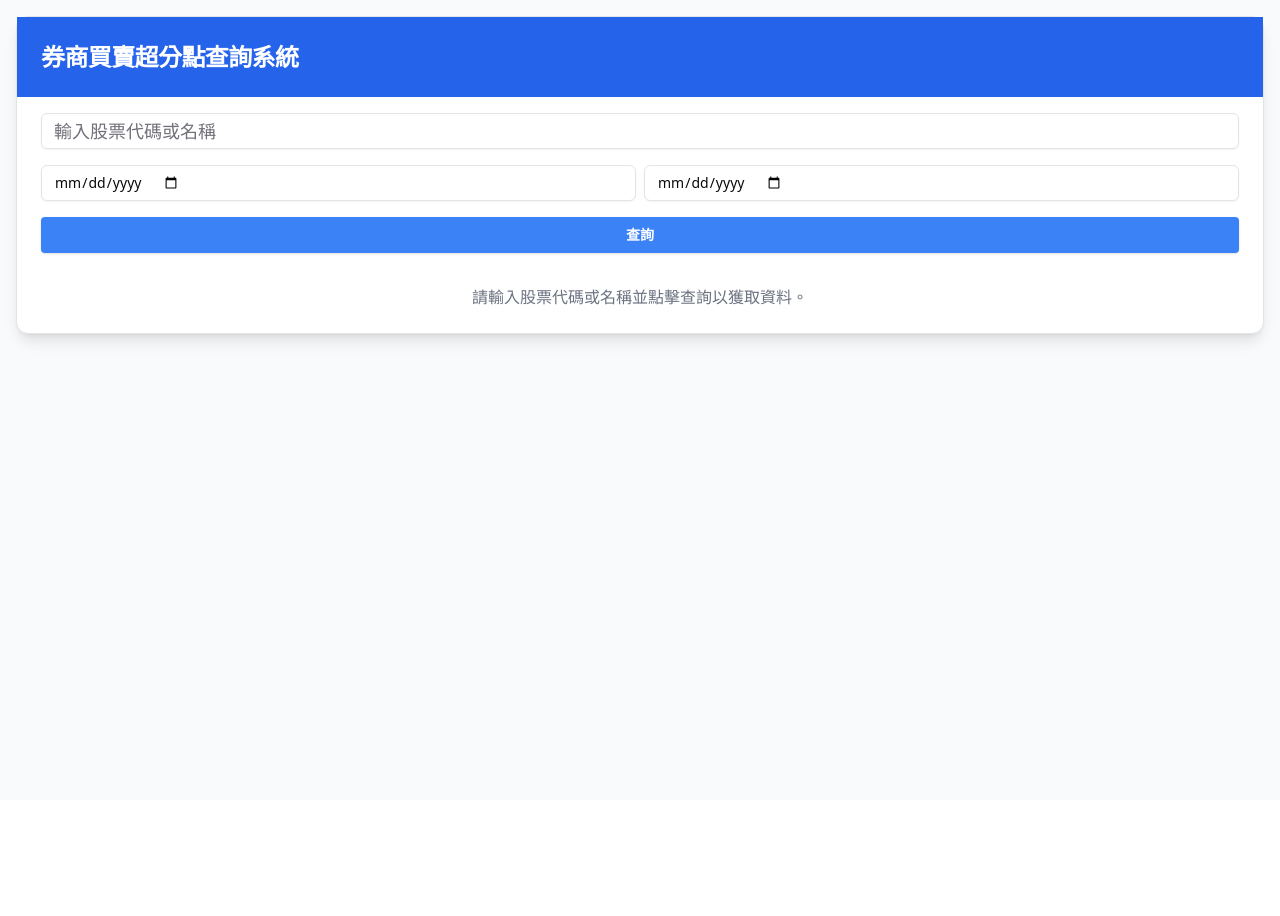
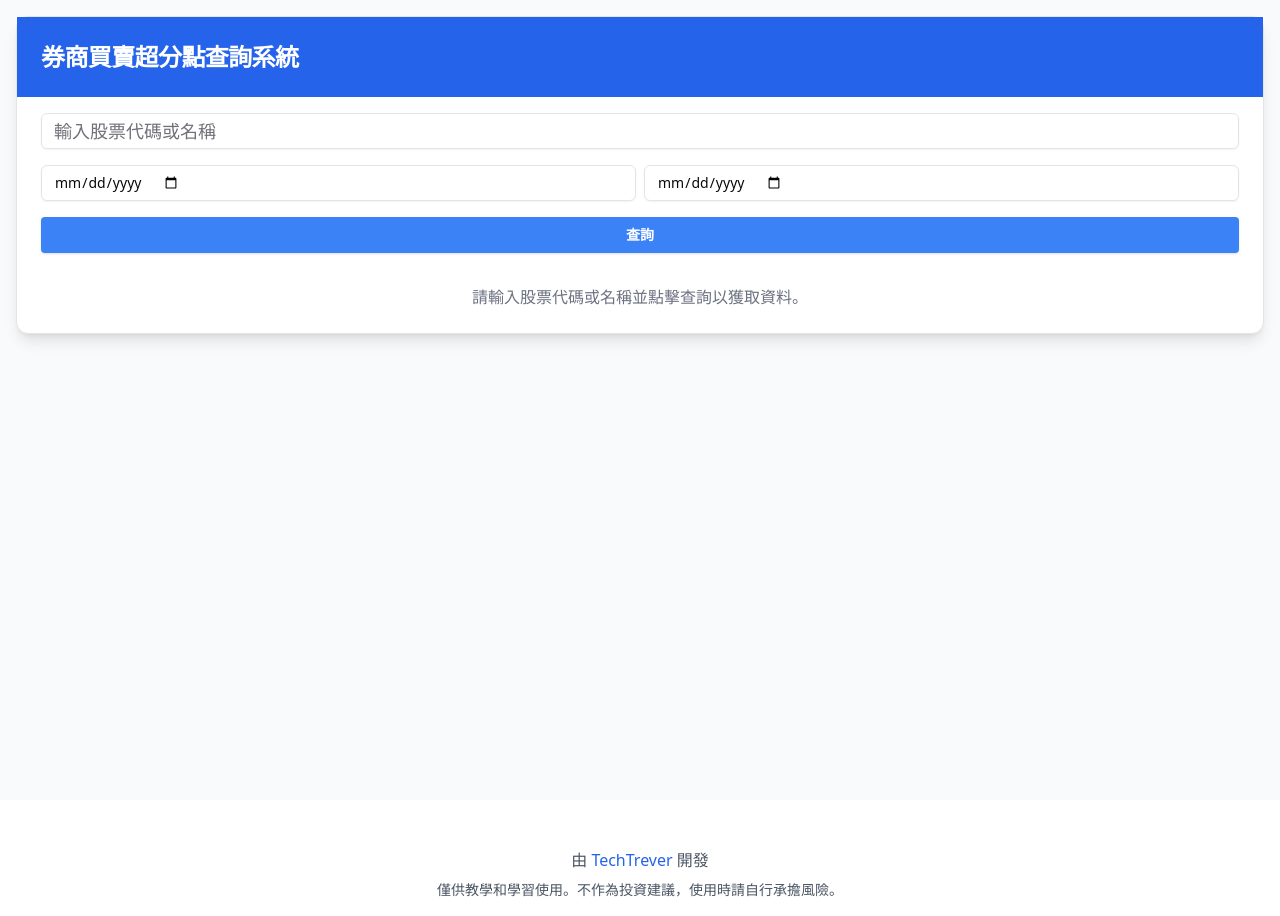
Before and after one commit to bbdevin/stock_nextjs, a Next.js app: page / in a window 1280 px wide. Before the commit the page ends 800 px from the top, so only its background shows below. Built offline with nearby package versions, Linux system fonts and the light colour scheme.

Commit message:
新增footer

```diff
--- a/app/layout.jsx
+++ b/app/layout.jsx
@@ -1,9 +1,26 @@
+// import { Inter } from 'next/font/google'
 import './globals.css'
+import Footer from '../components/Footer'
+
+// const inter = Inter({ subsets: ['latin'] })
+
+export const metadata = {
+  title: '券商買賣超分點查詢系統',
+  description: '查詢股票券商買賣超分點資訊',
+}
 
 export default function RootLayout({ children }) {
   return (
-    <html lang="zh-TW">
-      <body>{children}</body>
+    <html lang="en">
+      {/* <body className={inter.className}> */}
+      <body>
+        <div className="flex flex-col min-h-screen">
+          <main className="flex-grow">
+            {children}
+          </main>
+          <Footer />
+        </div>
+      </body>
     </html>
   )
 }
--- /dev/null
+++ b/components/Footer.jsx
@@ -0,0 +1,15 @@
+import React from 'react';
+import Link from 'next/link';
+
+export default function Footer() {
+    return (
+        <footer className="mt-8 text-center text-gray-600 py-4">
+            <p>
+                由 <Link href="https://techtrever.site" target="_blank" rel="noopener noreferrer" className="text-blue-600 hover:underline">TechTrever</Link> 開發
+            </p>
+            <p className="mt-2 text-sm">
+                僅供教學和學習使用。不作為投資建議，使用時請自行承擔風險。
+            </p>
+        </footer>
+    );
+}
```
